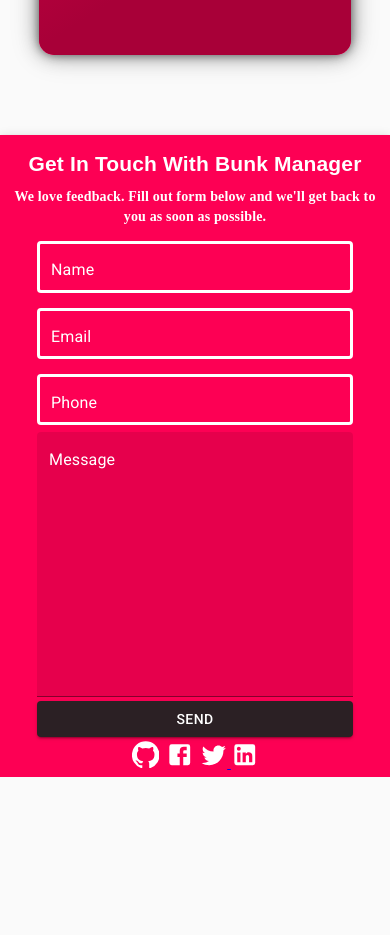
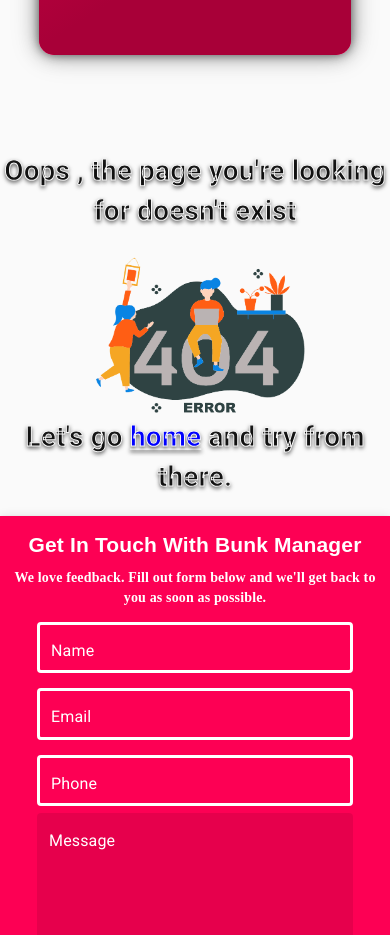
Before and after one commit to goldapple911/expenses-manager, a React (Create React App) app in the folder client/: page /auth in a window 390 px wide. Shown: the part 980-1915 px from the top of the page. Before the commit the page ends 1757 px from the top, so only its background shows below. Built offline with nearby package versions, Linux system fonts and the light colour scheme; no server answers.

Commit message:
added not found page

```diff
--- a/client/src/components/App.js
+++ b/client/src/components/App.js
@@ -5,6 +5,7 @@
 import { createStyles } from "@material-ui/core/styles";
 import { DarkTheme, LigthTheme } from "../Themes/Theme";
 import LoadingPage from "./pages/LoadingPage";
+import NotFound from "./NotFound/NotFound"
 
 import { connect } from "react-redux";
 import { loadUser } from "../actions/authActions";
@@ -109,9 +110,11 @@
                   </Route>
                 </Switch>
               </AnimatePresence>
+              <Route component={NotFound} />
               <Footer />
         </div>
     </ThemeProvider>
+
   );
 };
 
--- /dev/null
+++ b/client/src/components/NotFound/NotFound.css
@@ -0,0 +1,46 @@
+
+.error_heading1 {
+    -webkit-text-stroke: 1px #f8f8f8;
+    text-shadow: 0px 2px 4px #424242;
+    font-size: 2.5rem;
+    font-weight: bold;
+    text-align: center;
+    margin-top: 1rem;
+  }
+  .error_heading2 {
+    -webkit-text-stroke: 1px #f8f8f8;
+    text-shadow: 0px 2px 4px #424242;
+    font-size: 2.5rem;
+    font-weight: bold;
+    text-align: center;
+    margin-top: -2.5rem;
+  }
+  .error_img {
+    width: 45%;
+    margin-left: 27%;
+    margin-top: -3rem;
+    margin-bottom: 0rem;
+  }
+  .HOME{
+      color: blue;
+      text-decoration: underline;
+  }
+  @media only screen and (max-width: 900px) {
+    .error_img {
+      margin-top: -3rem;
+      width: 50%;
+    }
+    .error_heading1,.error_heading2 {
+      font-size: 2rem;
+    }
+  }
+  @media only screen and (max-width: 600px) {
+    .error_heading1,.error_heading2 {
+      font-size: 1.75rem;
+    }
+    .error_img {
+      margin-top: -2rem;
+      width: 60%;
+      margin-left: 22%;
+    }
+  }
--- /dev/null
+++ b/client/src/components/NotFound/NotFound.js
@@ -0,0 +1,19 @@
+import React from "react";
+import "./NotFound.css";
+import Img404 from '../../assets/svg/404.png';
+
+const NotFound = () => {
+    return (<div>
+        <h1 className='error_heading1'>
+        Oops &#44; the page you&apos;re looking for doesn&apos;t exist
+      </h1>
+      <img src={Img404} className='error_img' alt='Img404'></img>
+                <h1 className='error_heading2'>
+                    Let's go <a href="/" className="HOME">home</a> and try from there.
+                </h1>
+            </div>
+
+    );
+};
+
+export default NotFound;
```
Also changed, not shown: client/src/assets/svg/404.png (added).
